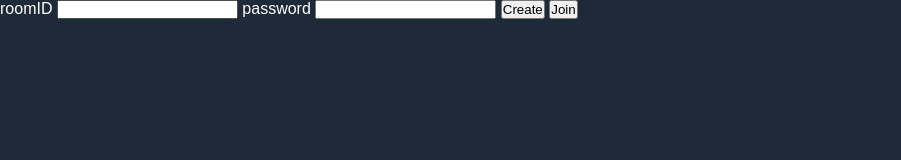
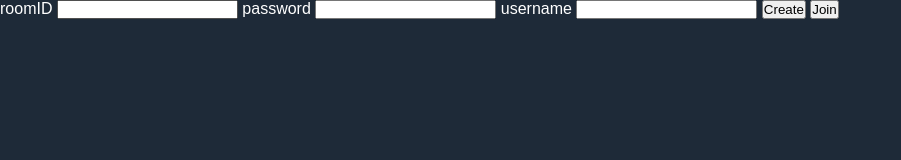
Before and after one commit to ypanator/chat-room-app, a plain HTML site: page frontend/home/index.html in a window 1280 px wide. Shown: the whole page, without its empty margins (0-901 px from the left). Drawn offline with Linux system fonts and the light colour scheme.

Commit message:
Add username field to home/index.html

```diff
--- a/frontend/home/index.html
+++ b/frontend/home/index.html
@@ -19,6 +19,9 @@
   <label for="password">password</label>
   <input type="password" name="password" id="password">
 
+  <label for="username">username</label>
+  <input type="text" name="username" id="username">
+
   <button type="submit" name="action" value="create">Create</button>
   <button type="submit" name="action" value="join">Join</button>
 </form>
```
